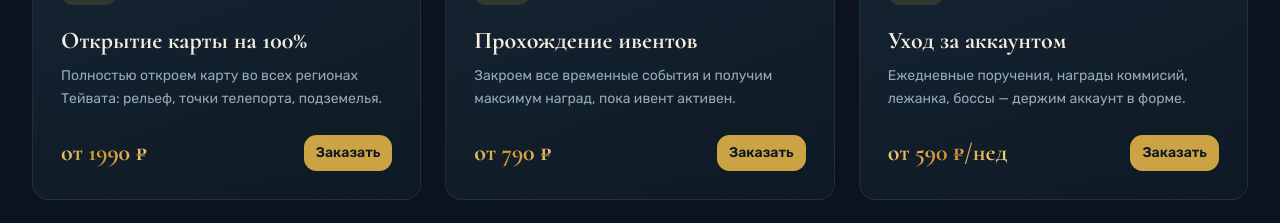
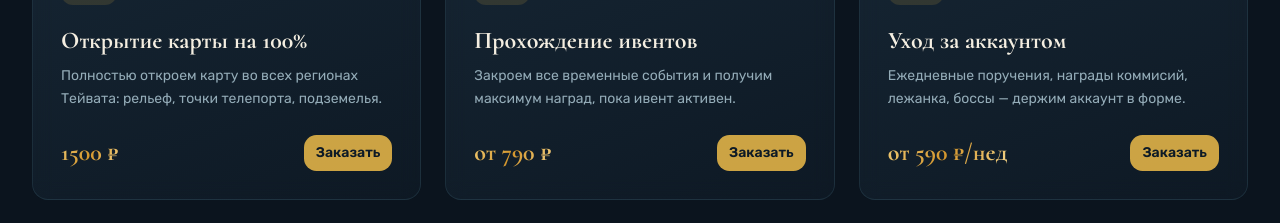
Before and after one commit to pr-poehali-dev/genshin-game-site, a React (Vite) app: page / in a window 1280 px wide. Shown: the part 1120-1343 px from the top of the page. Built offline with nearby package versions, Linux system fonts and the light colour scheme.

Commit message:
fix: card opening price 1500

```diff
--- a/src/pages/Index.tsx
+++ b/src/pages/Index.tsx
@@ -11,7 +11,7 @@ const services = [
     element: 'Гидро',
     title: 'Открытие карты на 100%',
     desc: 'Полностью откроем карту во всех регионах Тейвата: рельеф, точки телепорта, подземелья.',
-    price: 'от 1990 ₽',
+    price: '1500 ₽',
   },
   {
     icon: 'Crown',
```
